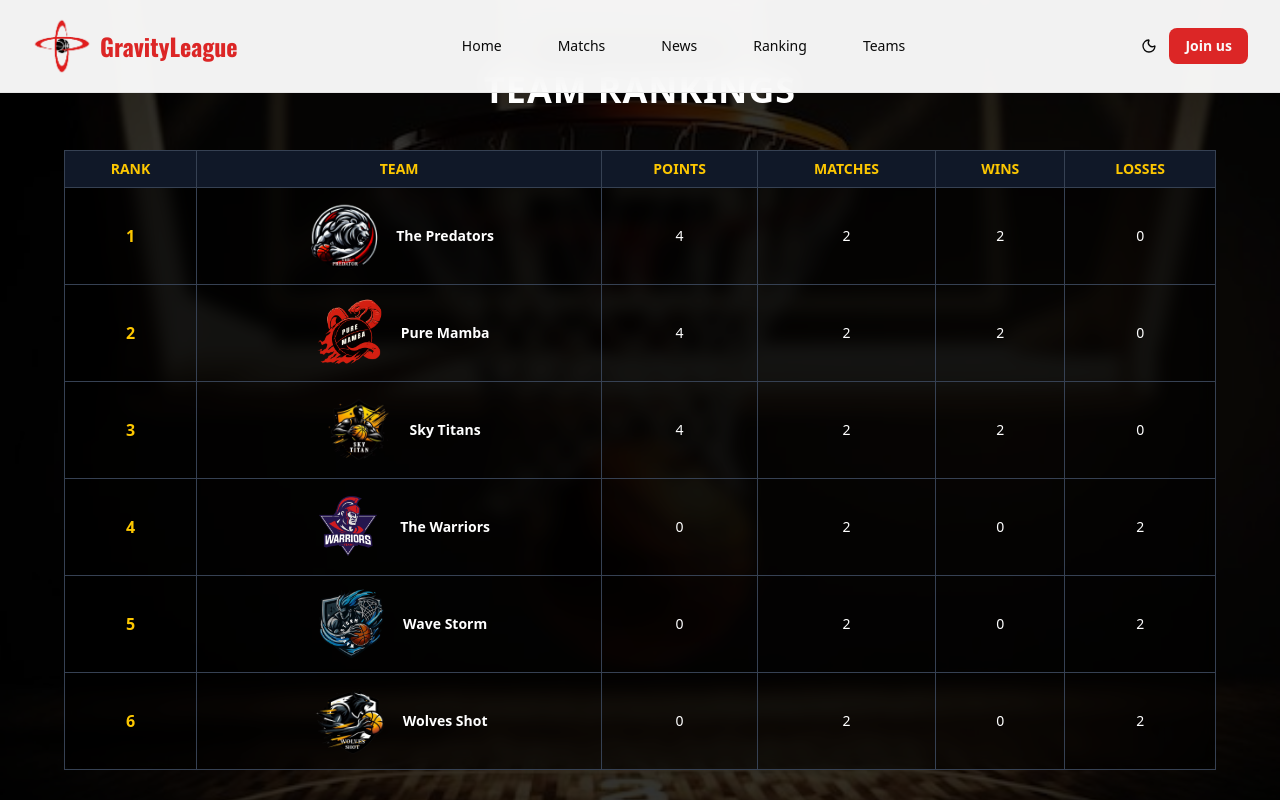
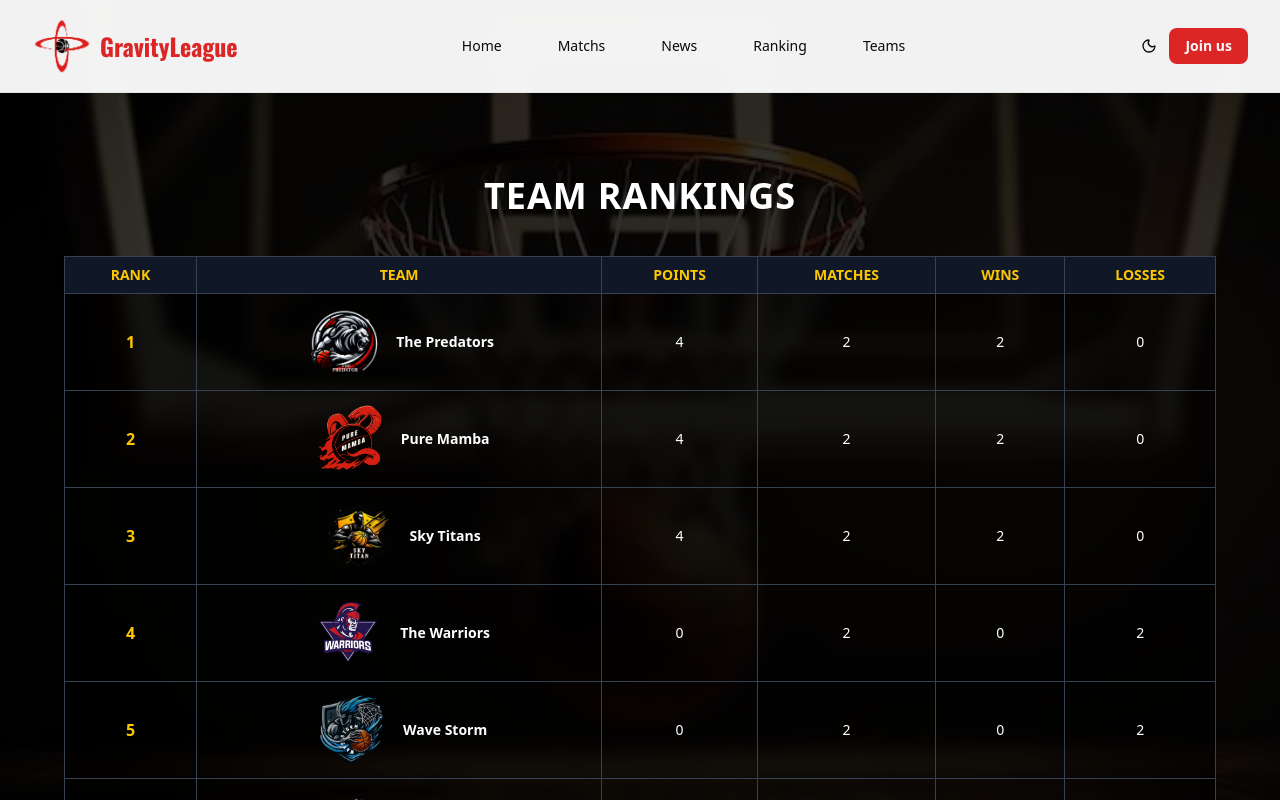
Before and after one commit to narcisse66/G-League, a Next.js app: page /classement in a window 1280 px wide. Shown: the top 800 px of the page. Built offline with nearby package versions, Linux system fonts and the light colour scheme.

Commit message:
update componentspage

```diff
--- a/src/components/match.tsx
+++ b/src/components/match.tsx
@@ -116,7 +116,7 @@ export default function MatchesPage() {
         >
             <div className="absolute inset-0 bg-black/90"></div>
 
-            <h1 className="text-2xl sm:text-5xl md:text-6xl font-black mb-6 mt-30 sm:mb-10 mt-6 sm:mt-30 text-center relative z-10">
+            <h1 className="text-2xl sm:text-5xl md:text-6xl font-bold mb-6 mt-30 sm:mb-10 mt-6 sm:mt-30 text-center relative z-10">
                 Upcoming and Recents <br />
                 <span className="text-primary">Matches</span>
             </h1>
--- a/src/components/rank.tsx
+++ b/src/components/rank.tsx
@@ -33,7 +33,7 @@ export default function Rank() {
     >
       <div className="absolute inset-0 bg-black/80"></div>
 
-      <h1 className="text-2xl sm:text-4xl font-bold mb-6 sm:mb-10 mt-6 sm:mt-10 uppercase tracking-wide z-10 text-center">
+      <h1 className=" text-2xl sm:text-4xl font-bold mb-6 sm:mb-10 mt-6 sm:mt-40 uppercase tracking-wide z-10 text-center">
         Team Rankings
       </h1>
 
```
